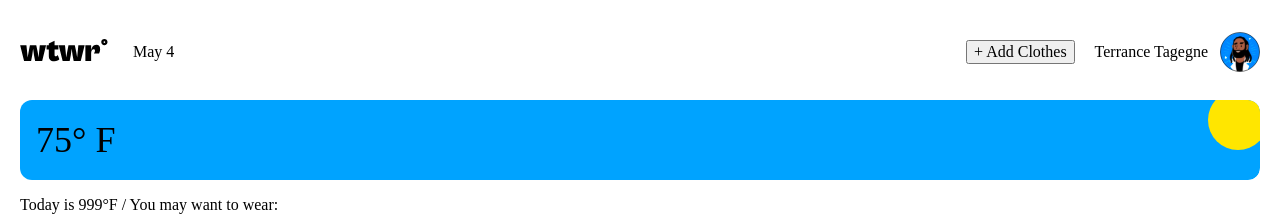
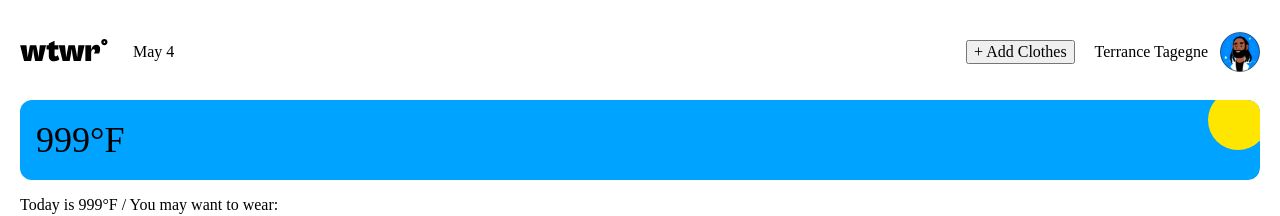
Before and after one commit to ChrisLaFumee/Weather-Card, a React (Vite) app: page / in a window 1280 px wide. Shown: the top 216 px of the page. Built offline with nearby package versions, Linux system fonts and the light colour scheme; no server answers.

Commit message:
new weathercard updates

```diff
--- a/src/components/Main/Main.jsx
+++ b/src/components/Main/Main.jsx
@@ -6,7 +6,7 @@ import { defaultClothingItems } from "../../utils/constants";
 function Main({ weatherData, handleCardClick }) {
   return (
     <main>
-      <WeatherCard />
+      <WeatherCard weatherData={weatherData} />
       <section className="cards">
         <p className="cards__text">
           Today is {weatherData.temp.F}°F / You may want to wear:
--- a/src/components/WeatherCard/WeatherCard.jsx
+++ b/src/components/WeatherCard/WeatherCard.jsx
@@ -1,10 +1,10 @@
 import "./WeatherCard.css";
 import sunny from "../../assets/sunny.svg";
 
-function WeatherCard() {
+function WeatherCard({ weatherData }) {
   return (
     <section className="weather-card">
-      <p className="weather-card__temp">75° F</p>
+      <p className="weather-card__temp">{weatherData.temp.F}°F</p>
       <img src={sunny} alt="sunny" className="weather-card__image" />
     </section>
   );
```
